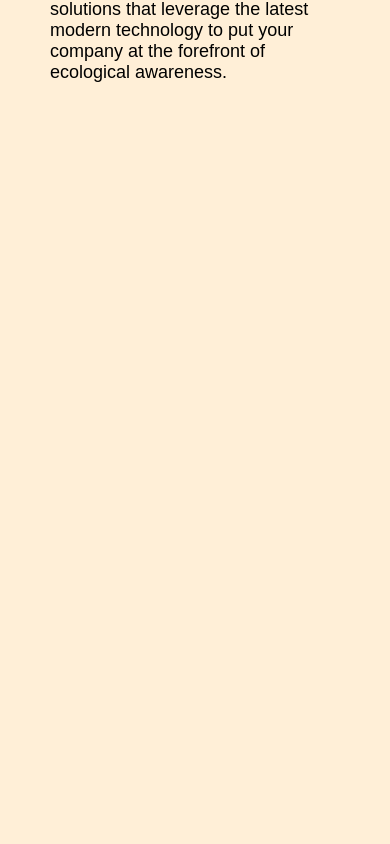
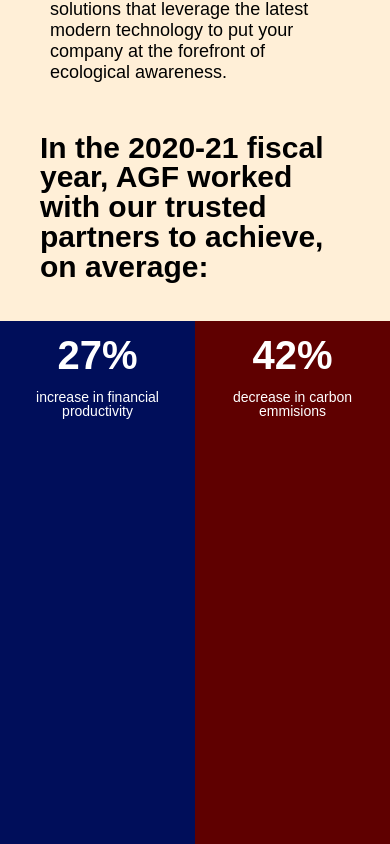
Before and after one commit to WellingtonD987/agf-website, a React (Create React App) app: page / in a window 390 px wide. Shown: the part 1440-2284 px from the top of the page. Before the commit the page ends 1573 px from the top, so only its background shows below. Built offline with nearby package versions, Linux system fonts and the light colour scheme.

Commit message:
statsPg is now mobileFriendly

```diff
--- a/src/components/App.tsx
+++ b/src/components/App.tsx
@@ -26,6 +26,7 @@ const App: React.FC = () => {
 
   const [isTitlePgVisible, setIsTitlePgVisible] = useState(false);
   const [isObjectivesPgVisible, setIsObjectivesPgVisible] = useState(false);
+  const [isStatsPgVisible, setIsStatsPgVisible] = useState(false);
 
   return (
     <div>
@@ -33,14 +34,15 @@ const App: React.FC = () => {
         offsetY={offsetY}
         isTitlePgVisible={isTitlePgVisible}
         isObjectivesPgVisible={isObjectivesPgVisible}
+        isStatsPgVisible={isStatsPgVisible}
       />
       {/*
       <ContactButton />
       */}
       <TitlePg setIsVisible={setIsTitlePgVisible} />
       <ObjectivesPg offsetY={offsetY} setIsVisible={setIsObjectivesPgVisible} />
+      <StatsPg offsetY={offsetY} setIsVisible={setIsStatsPgVisible} />
       {/*
-      <StatsPg offsetY={offsetY} />
       <PartnersPg />
       <NewsPg />
       <FooterPg offsetY={offsetY} />
--- a/src/components/Navbar.tsx
+++ b/src/components/Navbar.tsx
@@ -9,7 +9,13 @@ const Navbar: React.FC<{
   offsetY: number;
   isTitlePgVisible: boolean;
   isObjectivesPgVisible: boolean;
-}> = ({ offsetY, isTitlePgVisible, isObjectivesPgVisible }) => {
+  isStatsPgVisible: boolean;
+}> = ({
+  offsetY,
+  isTitlePgVisible,
+  isObjectivesPgVisible,
+  isStatsPgVisible,
+}) => {
   const handleTitlePg = () => {
     return isTitlePgVisible
       ? {
@@ -18,11 +24,18 @@ const Navbar: React.FC<{
       : {};
   };
   const handleObjectivesPg = () => {
-    return isObjectivesPgVisible
-      ? {
-          height: `50vh`,
-        }
-      : {};
+    var style = {};
+    if (isObjectivesPgVisible && !isTitlePgVisible) {
+      style = { height: `50vh` };
+    }
+    return style;
+  };
+  const handleStatsPg = () => {
+    var style = {};
+    if (isStatsPgVisible && !isObjectivesPgVisible) {
+      style = { height: `50vh` };
+    }
+    return style;
   };
 
   return (
@@ -43,7 +56,7 @@ const Navbar: React.FC<{
       <div className={styles.progressBar}>
         <div style={handleTitlePg()}></div>
         <div style={handleObjectivesPg()}></div>
-        <div className={styles.progressDot}></div>
+        <div style={handleStatsPg()}></div>
         <div className={styles.progressDot}></div>
         <div className={styles.progressDot}></div>
         <div className={styles.progressDot}></div>
--- a/src/pages/ObjectivesPg.tsx
+++ b/src/pages/ObjectivesPg.tsx
@@ -1,5 +1,6 @@
 import React, { useRef } from "react";
 import { useIntersectionObserver } from "usehooks-ts";
+
 import styles from "../styles/ObjectivesPg.module.scss";
 
 const ObjectivesPg: React.FC<{
--- a/src/pages/StatsPg.tsx
+++ b/src/pages/StatsPg.tsx
@@ -1,19 +1,40 @@
-import React from "react";
+import React, { useRef, useState } from "react";
+import { useIntersectionObserver } from "usehooks-ts";
+
 import styles from "../styles/StatsPg.module.scss";
 
-const StatsPg: React.FC<{ offsetY: number }> = ({ offsetY }) => {
+const StatsPg: React.FC<{
+  setIsVisible: React.Dispatch<React.SetStateAction<boolean>>;
+  offsetY: number;
+}> = ({ offsetY, setIsVisible }) => {
+  // https://usehooks-ts.com/react-hook/use-intersection-observer
+  const ref = useRef<HTMLDivElement | null>(null);
+  const entry = useIntersectionObserver(ref, {});
+  const isVisible = !!entry?.isIntersecting;
+  setIsVisible(isVisible);
+
+  // hacky way...
+  const [offsetRoot, setOffsetRoot] = useState(0);
+  const [firstEntry, setFirstEntry] = useState(true);
+  if (isVisible && firstEntry) {
+    console.log("Please Reload Page if Resizing Window to adjust OffsetFactor");
+    setOffsetRoot(offsetY);
+    setFirstEntry(false);
+  }
+  //console.log(offsetY - offsetRoot, offsetY - 2200, offsetY, offsetRoot);
+
   return (
     <div className={styles.mainContainer}>
       <div className={styles.description}>
         In the 2020-21 fiscal year, AGF worked with our trusted partners to
         achieve, on average:
       </div>
-      <div className={styles.container}>
+      <div className={styles.container} ref={ref}>
         <div className={styles.heroA}>
           <div
             className={styles.text}
             style={{
-              transform: `translateY(${50 + (offsetY - 2200) * 0.7}px)`,
+              transform: `translateY(${(offsetY - offsetRoot) * 0.6}px)`,
             }}
           >
             27% <span>increase in financial productivity</span>
@@ -23,7 +44,7 @@ const StatsPg: React.FC<{ offsetY: number }> = ({ offsetY }) => {
           <div
             className={styles.text}
             style={{
-              transform: `translateY(${150 + (offsetY - 2200) * 0.55}px)`,
+              transform: `translateY(${(offsetY - offsetRoot) * 0.5}px)`,
             }}
           >
             42% <span>decrease in carbon emmisions</span>
--- a/src/pages/TitlePg.tsx
+++ b/src/pages/TitlePg.tsx
@@ -12,8 +12,8 @@ const TitlePg: React.FC<{
   setIsVisible(isVisible);
 
   return (
-    <div className={styles.container}>
-      <div className={styles.title} ref={ref}>
+    <div className={styles.container} ref={ref}>
+      <div className={styles.title}>
         The Global Leader for
         <span className={styles.titleHighlight}> Green</span> FinTech Solutions,{" "}
         <br />
--- a/src/styles/Navbar.module.scss
+++ b/src/styles/Navbar.module.scss
@@ -54,7 +54,7 @@
 
     margin: 10px 20px 10px 15px;
 
-    transition: all 1s ease-in-out;
+    transition: all 0.5s ease-in-out;
   }
 }
 /*
--- a/src/styles/StatsPg.module.scss
+++ b/src/styles/StatsPg.module.scss
@@ -1,19 +1,19 @@
 .mainContainer {
-  font-size: 5vw;
-  line-height: 90%;
+  font-size: 4vw;
+  line-height: 99%;
   font-weight: 900;
+  @media only screen and (max-width: 1028px) {
+    font-size: 40px;
+  }
+  @media only screen and (max-width: 425px) {
+    font-size: 30px;
+  }
+
   .description {
-    margin-left: 40px;
-    margin-bottom: 40px;
-    width: 70%;
+    width: calc(100% - 80px);
+    margin: 40px;
   }
-  .slogan {
-    width: 100%;
-    color: white;
 
-    display: flex;
-    justify-content: center;
-  }
   .container {
     font-size: 7vw;
     color: white;
@@ -24,34 +24,13 @@
     align-items: center;
 
     width: 100%;
-    height: 120vh;
-    overflow: hidden;
+    height: 100vh;
+    //overflow: hidden;
+
     .heroA {
       background-color: rgb(0, 14, 90);
 
-      height: 100%;
-      width: 50%;
-
-      padding: 20px 5vw;
-      display: flex;
-      flex-direction: column;
-      justify-content: flex-start;
-      align-items: center;
-
-      .text {
-        display: flex;
-        flex-direction: column;
-        justify-content: flex-end;
-        align-items: center;
-        span {
-          font-size: 1.5vw;
-        }
-      }
-    }
-    .heroB {
-      background-color: rgb(95, 0, 0);
-
-      height: 100%;
+      height: calc(100% - 40px);
       width: 50%;
 
       padding: 20px 5vw;
@@ -66,8 +45,52 @@
         flex-direction: column;
         justify-content: flex-end;
         align-items: center;
+        @media only screen and (max-width: 1028px) {
+          font-size: 40px;
+        }
         span {
           font-size: 1.5vw;
+          font-weight: 100;
+          line-height: 99%;
+          text-align: center;
+          margin-top: 20px;
+          @media only screen and (max-width: 1024px) {
+            font-size: 14px;
+          }
+        }
+      }
+    }
+
+    .heroB {
+      background-color: rgb(95, 0, 0);
+
+      height: calc(100% - 40px);
+      width: 50%;
+
+      padding: 20px 5vw;
+
+      display: flex;
+      flex-direction: column;
+      justify-content: flex-start;
+      align-items: center;
+
+      .text {
+        display: flex;
+        flex-direction: column;
+        justify-content: flex-end;
+        align-items: center;
+        @media only screen and (max-width: 1028px) {
+          font-size: 40px;
+        }
+        span {
+          font-size: 1.5vw;
+          font-weight: 100;
+          line-height: 99%;
+          text-align: center;
+          margin-top: 20px;
+          @media only screen and (max-width: 1024px) {
+            font-size: 14px;
+          }
         }
       }
     }
```
